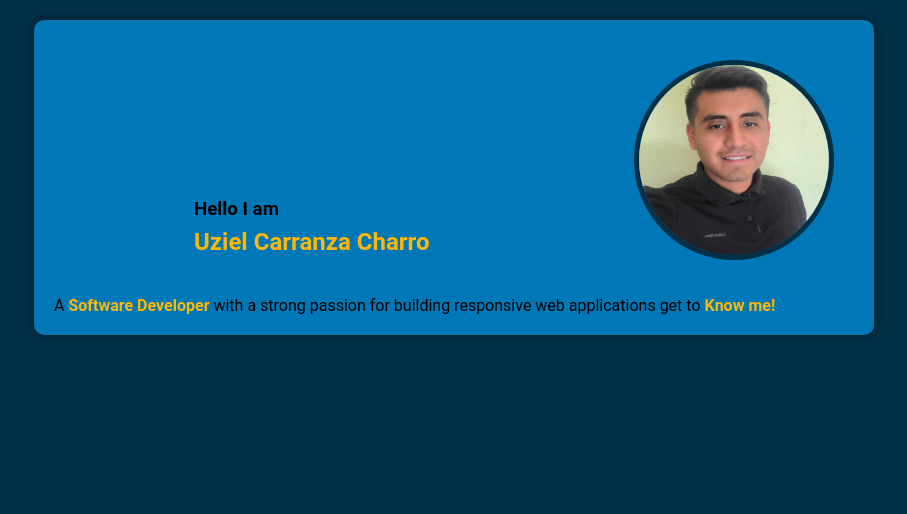
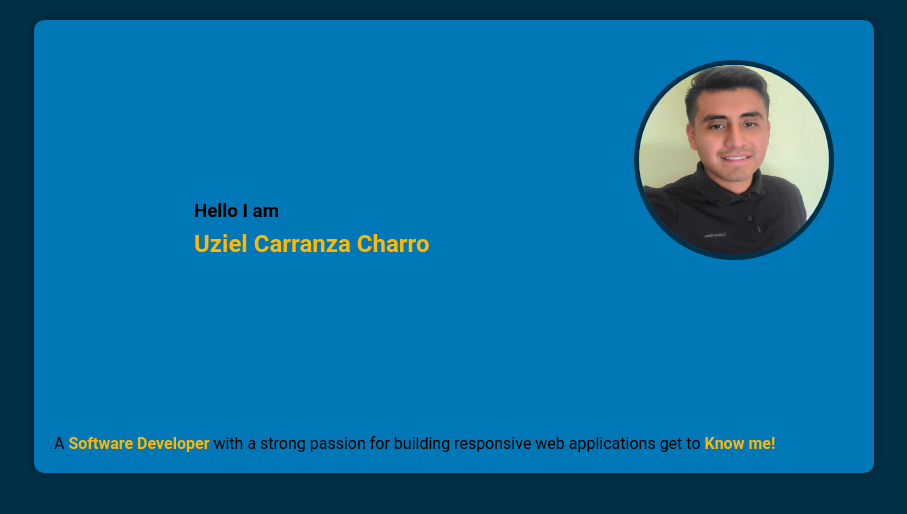
Before and after one commit to UzielCarranza/Uziel_Carranza-Charro, a JavaScript app: page / in a window 1280 px wide. Shown: the top 514 px of the page, without its empty margins (186-1093 px from the left). Built offline with nearby package versions, Linux system fonts and the light colour scheme; the HTML template or start-up script is replaced by a standard one.

Commit message:
fixes alignment with profile picture

```diff
--- a/src/styles.css
+++ b/src/styles.css
@@ -19,7 +19,7 @@
     width: 35%;
     height: auto;
     justify-content: end;
-    margin: 3%;
+    margin: 20%;
     row-gap: 0.5em;
 }
 
```
